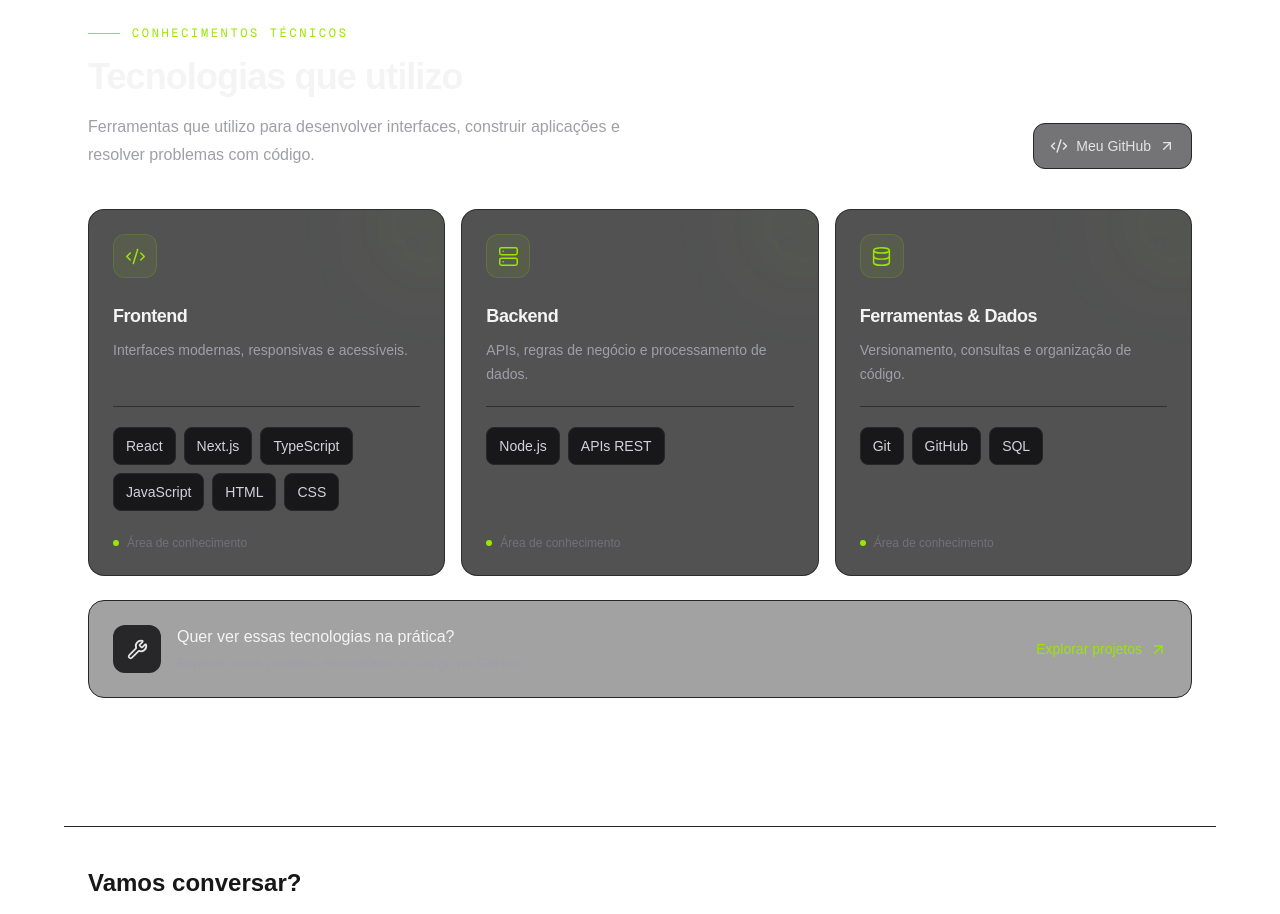
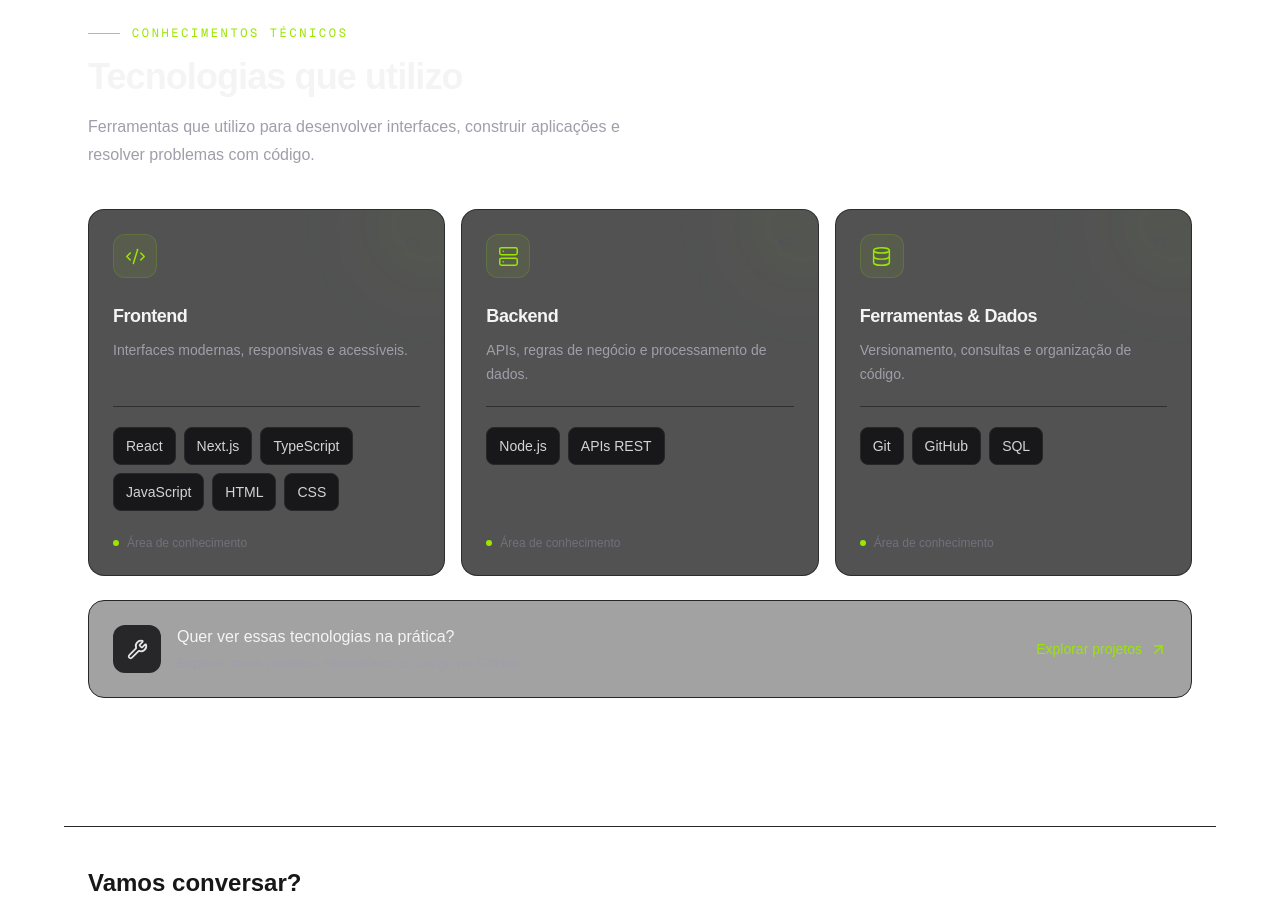
Before and after one commit to saimon-rocha/portfolio, a Next.js app: page / in a window 1280 px wide. Shown: the part 1560-2474 px from the top of the page. Built offline with nearby package versions, Linux system fonts and the light colour scheme.

Commit message:
ajustado interface das Skills

```diff
--- a/app/components/Skills.tsx
+++ b/app/components/Skills.tsx
@@ -51,17 +51,6 @@ export default function Skills() {
             aplicações e resolver problemas com código.
           </p>
         </div>
-
-        <a
-          href="https://github.com/saimon-rocha"
-          target="_blank"
-          rel="noreferrer"
-          className="group inline-flex w-fit items-center gap-2 rounded-xl border border-zinc-800 bg-zinc-900/60 px-4 py-3 text-sm font-medium text-zinc-200 transition hover:border-lime-400/40 hover:text-lime-300"
-        >
-          <Code2 size={18} />
-          Meu GitHub
-          <ArrowUpRight size={16} />
-        </a>
       </div>
 
       {/* Categorias */}
```
